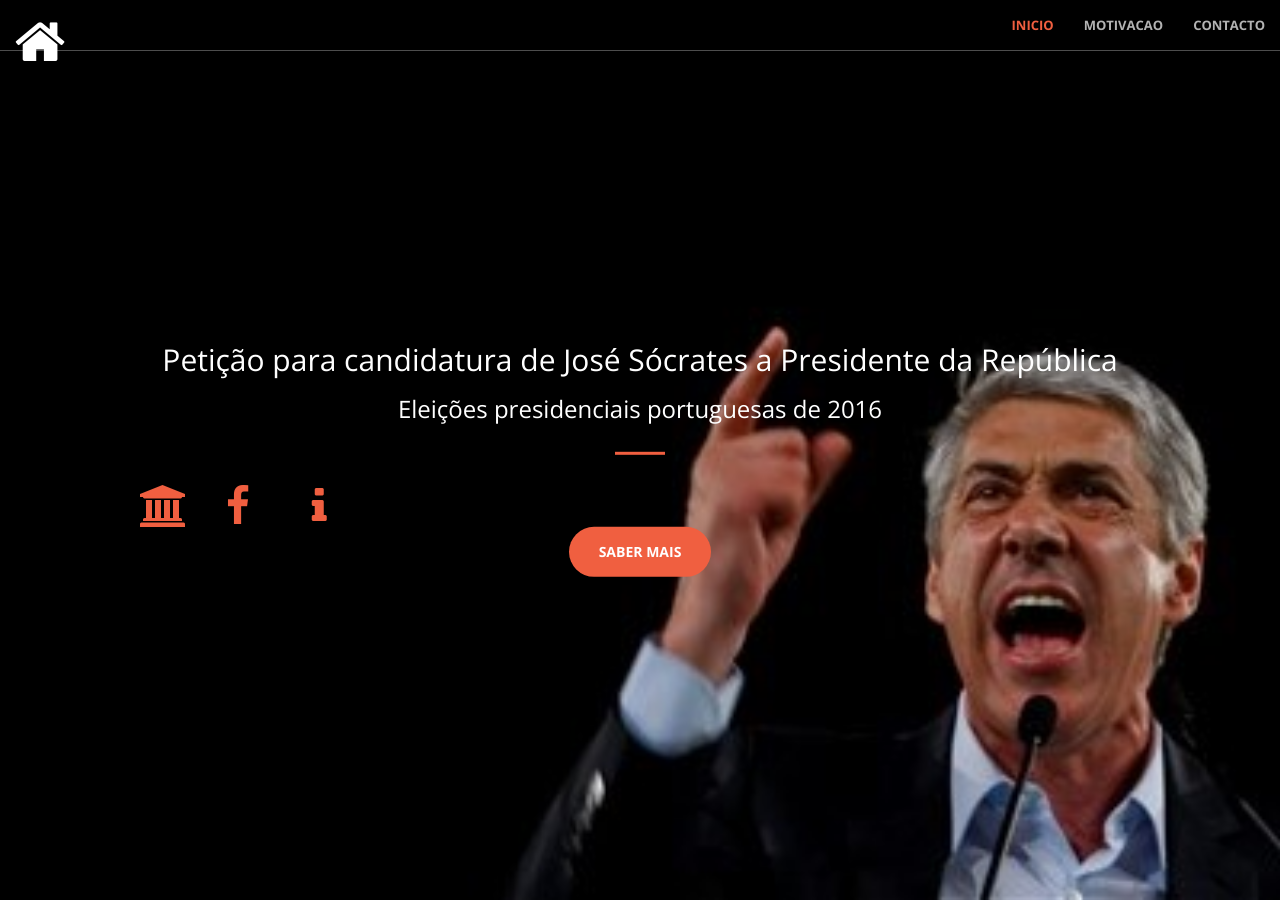
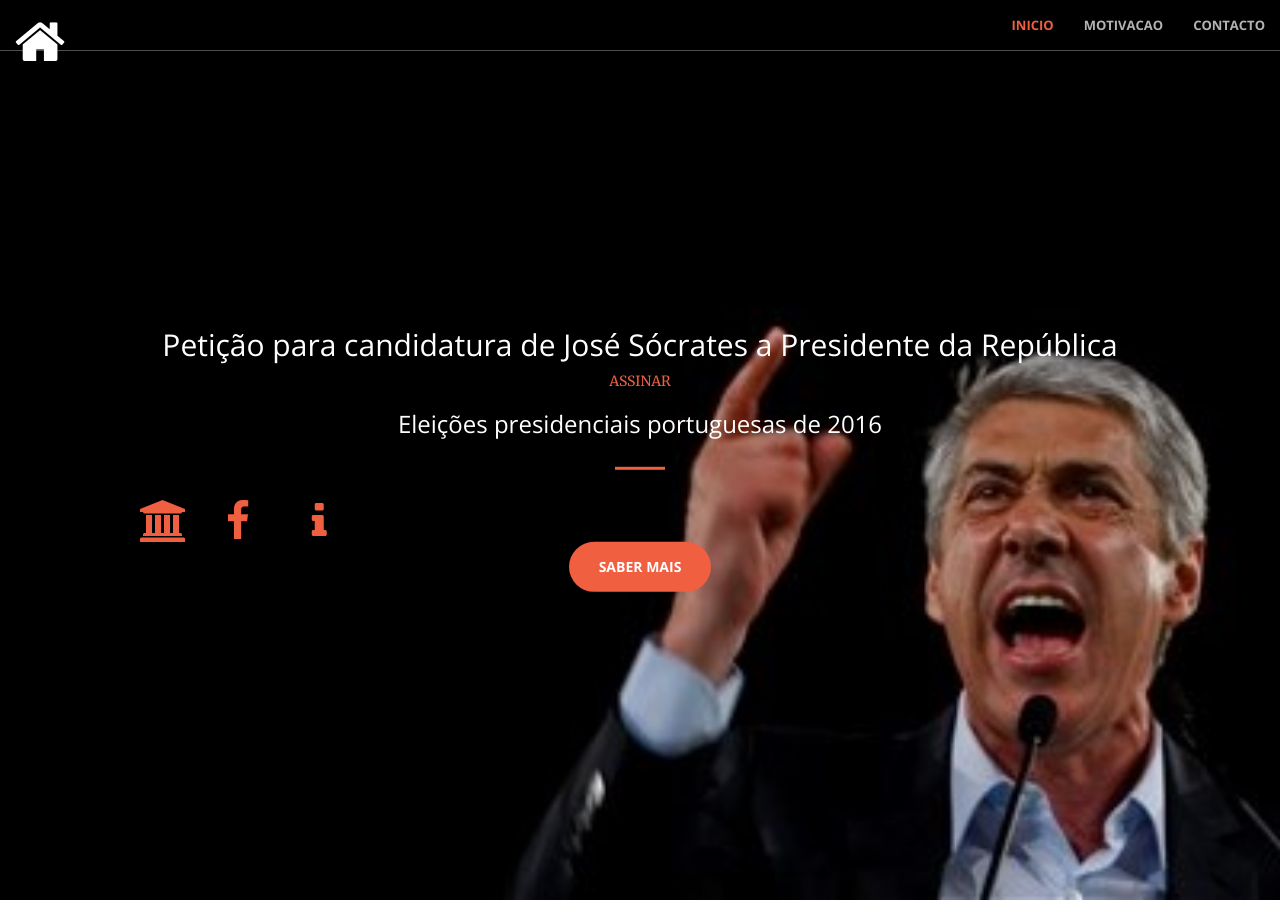
Before and after one commit to josesocrates2015/josesocrates2015.github.io, a Jekyll site: the page built from index.html, in a window 1280 px wide and 900 px high. Built offline with Jekyll 4.4.1, drawn with Linux system fonts in a browser that asks for light colours.

Commit message:
Adicionar link ASSINAR

```diff
--- a/_includes/header.html
+++ b/_includes/header.html
@@ -2,6 +2,7 @@
     <div class="header-content">
         <div class="header-content-inner">
             <h2>Peti&ccedil;&atilde;o para candidatura de Jos&eacute; S&oacute;crates a Presidente da Rep&uacute;blica</h2>
+            <a href ="http://peticaopublica.com/pview.aspx?pi=jsocratespresidente">ASSINAR</a>
             <h3>Elei&ccedil;&otilde;es presidenciais portuguesas de 2016</h3>
             <hr>
             <div class="row">
```
